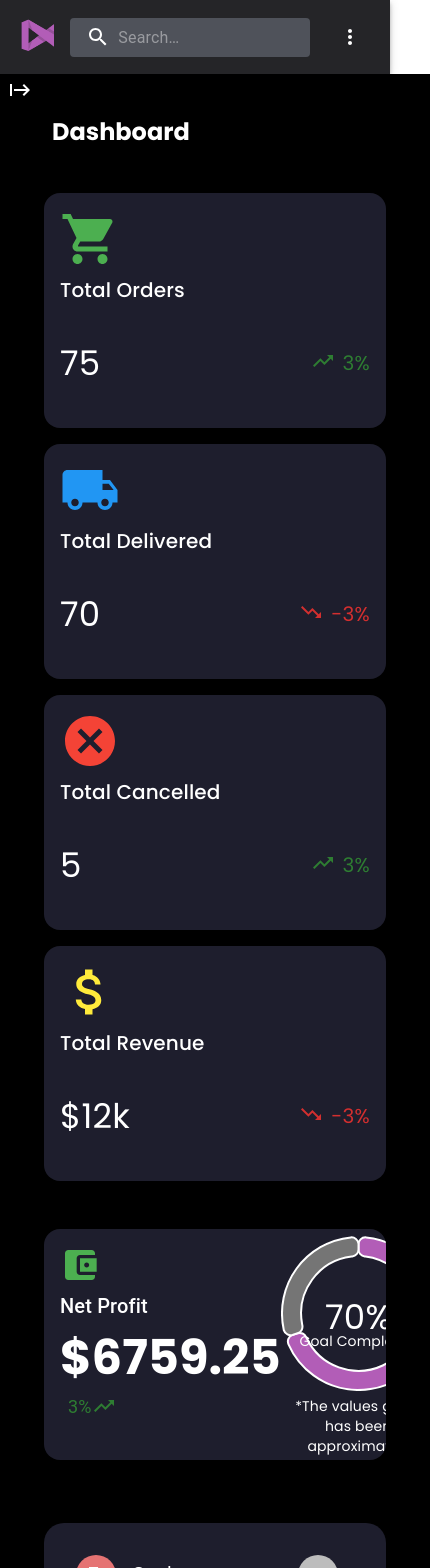
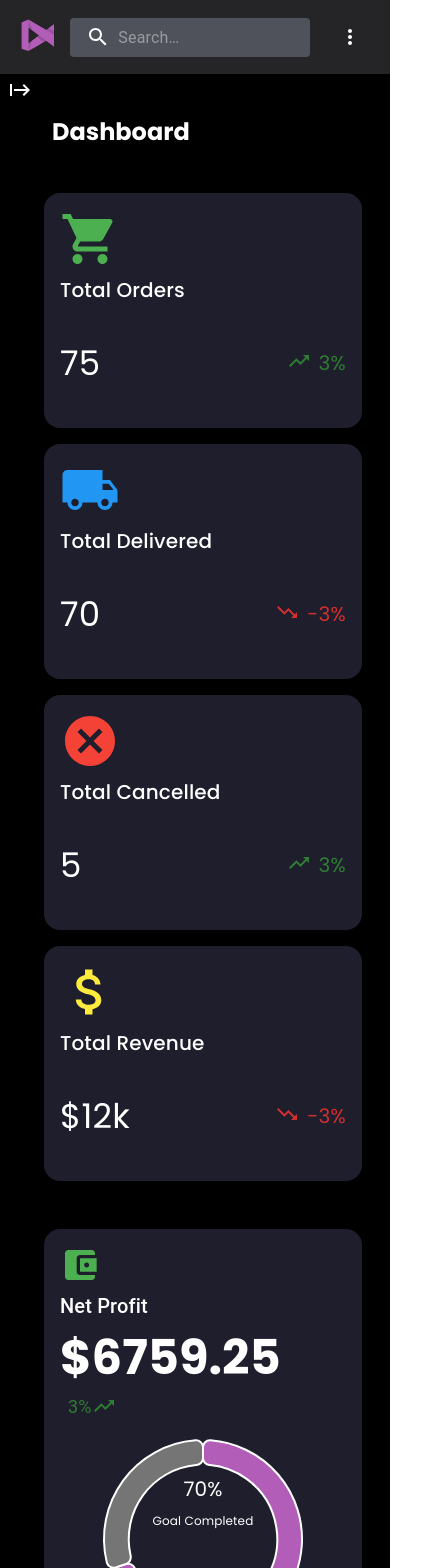
Before and after one commit to Shubham-Pathak-14/admin-dashboard-ui, a React (Create React App) app: page / in a window 390 px wide. Shown: the top 1568 px of the page, 430 px wide, since content can reach past the window. Built offline with nearby package versions, Linux system fonts and the light colour scheme.

Commit message:
Made cards responsive

```diff
--- a/src/components/CardStack/CardStack.jsx
+++ b/src/components/CardStack/CardStack.jsx
@@ -1,5 +1,5 @@
 import React from "react";
-import { Card, CardContent, Typography, Stack, Box } from "@mui/material";
+import { Card, CardContent, Typography, Grid, Box } from "@mui/material";
 import ShoppingCartIcon from "@mui/icons-material/ShoppingCart";
 import LocalShippingIcon from "@mui/icons-material/LocalShipping";
 import CancelIcon from "@mui/icons-material/Cancel";
@@ -37,14 +37,10 @@ const data = [
 const DashboardCards = () => {
   return (
     <Box p={2}>
-      <Stack
-        direction={{ xs: "column", sm: "column", md: "column", lg: "row" }}
-        spacing={{ xs: 2, sm: 2, md: 2 }}
-        p={0}
-      >
+      <Grid container spacing={2}>
         {data.map((item, index) => (
+          <Grid item xs={12} md={6} lg={3} key={index}>
             <Card
-            key={index}
               sx={{
                 backgroundColor: "#1e1e2d",
                 color: "white",
@@ -96,8 +92,9 @@ const DashboardCards = () => {
                 </Box>
               </CardContent>
             </Card>
+          </Grid>
         ))}
-      </Stack>
+      </Grid>
     </Box>
   );
 };
--- a/src/components/Dashboard/Dashboard.jsx
+++ b/src/components/Dashboard/Dashboard.jsx
@@ -18,6 +18,7 @@ const Item = styled(Paper)(({ theme }) => ({
   padding: theme.spacing(1),
   textAlign: "center",
   color: theme.palette.text.secondary,
+  width: "100%",
 }));
 
 function Dashboard() {
--- a/src/components/Dashboard/Dashboard.module.css
+++ b/src/components/Dashboard/Dashboard.module.css
@@ -1,6 +1,7 @@
 .container {
   width: 100dvw;
   /* height: 100dvh; */
+  overflow-x: hidden;
   background-color: black;
   padding: 20px;
 }
--- a/src/components/NetProfitCard/NetProfitCard.jsx
+++ b/src/components/NetProfitCard/NetProfitCard.jsx
@@ -1,19 +1,11 @@
 import React from "react";
-import {
-  Card,
-  CardContent,
-  Typography,
-  Box,
-  CircularProgress,
-} from "@mui/material";
+import { Card, CardContent, Typography, Box } from "@mui/material";
 import AccountBalanceWalletIcon from "@mui/icons-material/AccountBalanceWallet";
 import TrendingUpIcon from "@mui/icons-material/TrendingUpOutlined";
-import CanvasJSReact from "@canvasjs/react-charts";
 import { Chart, ArcElement, Tooltip, Legend } from "chart.js";
 import { Doughnut } from "react-chartjs-2";
 
 Chart.register(ArcElement, Tooltip, Legend);
-const CanvasJSChart = CanvasJSReact.CanvasJSChart;
 
 const NetProfitCard = () => {
   const netProfit = 6759.25;
@@ -28,17 +20,11 @@ const NetProfitCard = () => {
         borderRadius: 7,
       },
     ],
-    subtitles: [
-      {
-        text: "70% Positive",
-        verticalAlign: "center",
-        fontSize: 24,
-        dockInsidePlotArea: true,
-      },
-    ],
   };
 
   const options = {
+    responsive: true,
+    maintainAspectRatio: false,
     cutout: "75%",
     plugins: {
       legend: {
@@ -47,27 +33,11 @@ const NetProfitCard = () => {
       tooltip: {
         enabled: false,
       },
-      doughnutlabel: {
-        labels: [
-          {
-            text: `${completionPercentage}%`,
-            font: {
-              size: "12",
-            },
-            color: "#fff",
-          },
-        ],
-      },
     },
   };
 
   return (
-    <Box
-      p={2}
-      sx={{
-        height: "230px",
-      }}
-    >
+    <Box p={2} sx={{ height: "100%" }}>
       <Card
         sx={{
           backgroundColor: "#1e1e2d",
@@ -75,16 +45,18 @@ const NetProfitCard = () => {
           flex: 1,
           borderRadius: "16px",
           textAlign: "left",
+          height: "100%",
         }}
       >
         <CardContent
           sx={{
             display: "flex",
+            flexDirection: { xs: "column", md: "row" },
             justifyContent: "space-between",
-            alignItems: "center",
+            alignItems: { xs: "flex-start", md: "center" },
           }}
         >
-          <Box mb={2}>
+          <Box mb={2} sx={{ flexGrow: 1 }}>
             <AccountBalanceWalletIcon
               sx={{ color: "#4caf50", fontSize: 40, fontFamily: "Poppins" }}
             />
@@ -114,18 +86,18 @@ const NetProfitCard = () => {
           </Box>
           <Box
             sx={{
-              width: "300px",
-              height: "155px",
+              width: { xs: "100%", md: "200px" },
+              height: { xs: "200px", md: "155px" },
               display: "flex",
               flexDirection: "column",
               justifyContent: "center",
               alignItems: "center",
               position: "relative",
               fontFamily: "Poppins",
-              marginTop: "16px",
+              mt: { xs: 2, md: 0 },
             }}
           >
-            {/* <CanvasJSChart options={options1} /> */}
+            <Doughnut data={data} options={options} />
             <Typography
               variant="h4"
               sx={{
@@ -134,32 +106,34 @@ const NetProfitCard = () => {
                 position: "absolute",
                 top: "20px",
                 fontFamily: "Poppins",
+                fontSize: { xs: "20px", md: "24px" },
               }}
             >
               70%
             </Typography>
             <Typography
-              variant="p"
+              variant="body2"
               sx={{
                 margin: "5px",
                 textAlign: "center",
                 position: "absolute",
                 top: "55px",
                 fontFamily: "Poppins",
+                fontSize: { xs: "12px", md: "16px" },
               }}
             >
               Goal Completed
             </Typography>
-            <Doughnut data={data} options={options} />
             <Typography
-              variant="p"
+              variant="body2"
               sx={{
                 margin: "5px",
                 textAlign: "center",
                 fontFamily: "Poppins",
+                fontSize: { xs: "10px", md: "12px" },
               }}
             >
-              *The values given has been approximated
+              *The values given have been approximated
             </Typography>
           </Box>
         </CardContent>
```
Lines whose indentation alone changed are shown as unchanged.
